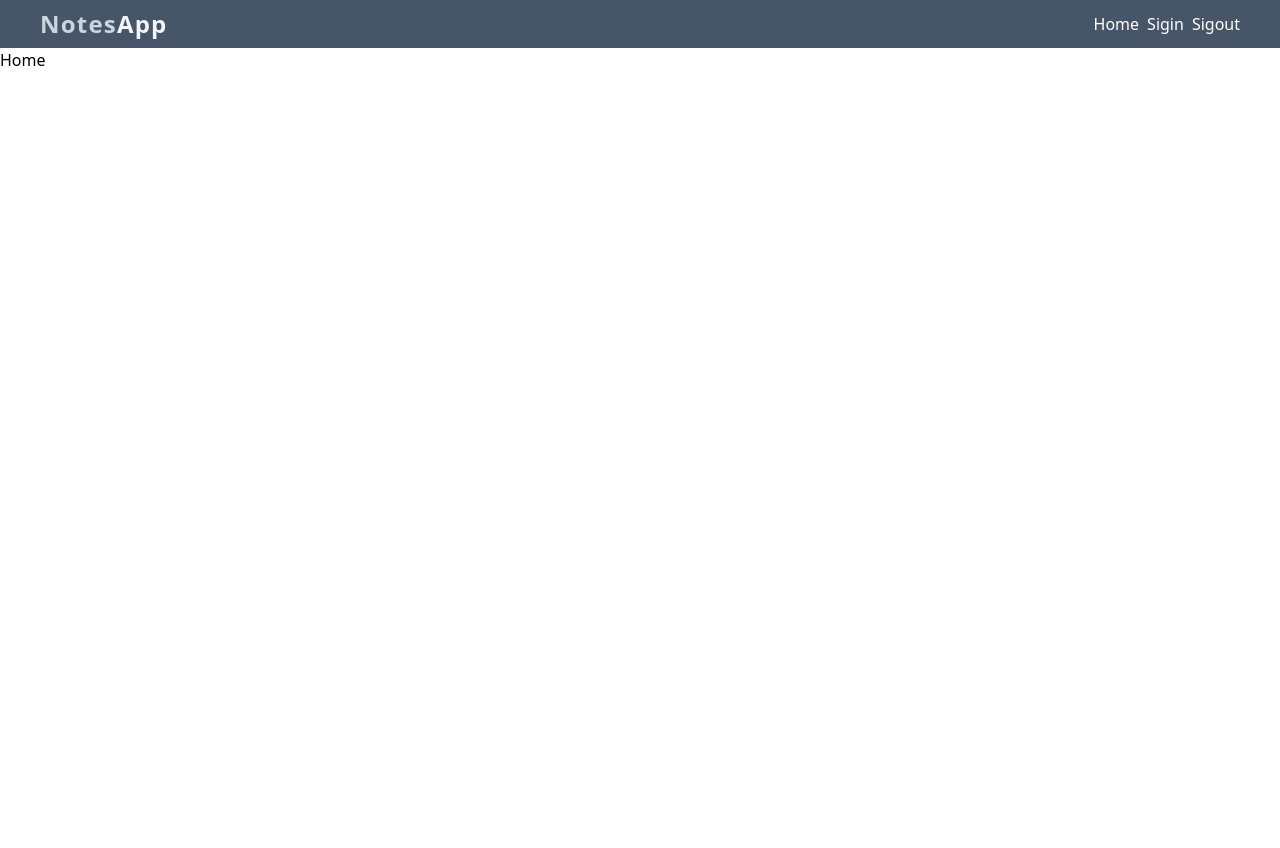
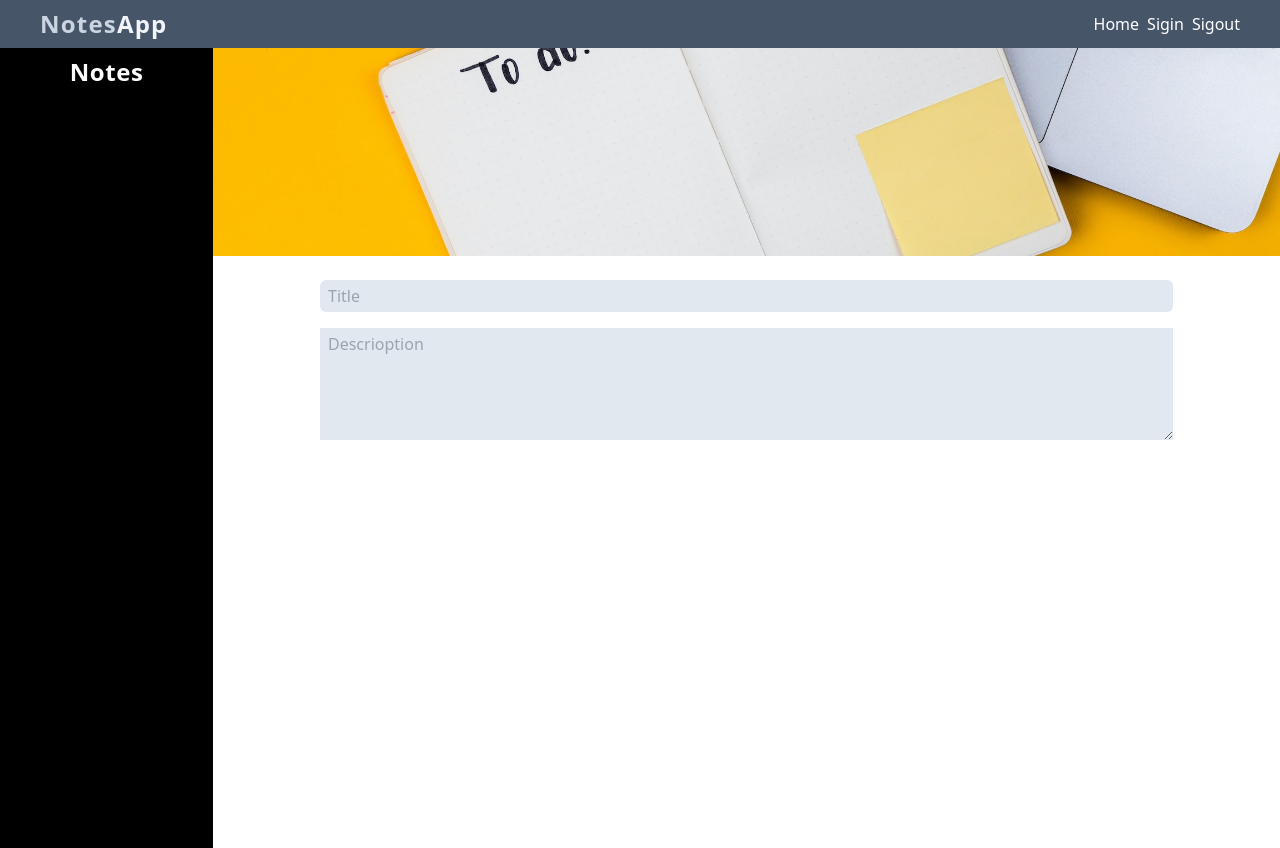
Before and after one commit to Faiz510/note_taking_app, a React (Vite) app in the folder client/: page / in a window 1280 px wide. Before the commit the page ends 800 px from the top, so only its background shows below. Built offline with nearby package versions, Linux system fonts and the light colour scheme.

Commit message:
Home page is done with all section displayed on home

```diff
--- a/client/src/App.jsx
+++ b/client/src/App.jsx
@@ -14,7 +14,7 @@ const App = () => {
           <Route path="" element={<Home />}></Route>
           <Route path="/welcome" element={<Welcome />}></Route>
           <Route path="/signin" element={<Sigin />}></Route>
-          <Route path="/signin" element={<Signout />}></Route>
+          <Route path="/signout" element={<Signout />}></Route>
         </Route>
       </Routes>
     </BrowserRouter>
--- a/client/src/components/Pages/Home.jsx
+++ b/client/src/components/Pages/Home.jsx
@@ -1,7 +1,16 @@
 import React from "react";
+import SidebarProject from "../layout/SidebarProject";
+import AddProjectSection from "../layout/AddProjectSection";
+import CreateNoteSections from "../layout/CreateNoteSections";
 
 const Home = () => {
-  return <div>Home</div>;
+  return (
+    <main className="flex">
+      <SidebarProject />
+      <CreateNoteSections />
+      {/* <AddProjectSection /> */}
+    </main>
+  );
 };
 
 export default Home;
--- /dev/null
+++ b/client/src/components/layout/AddProjectSection.jsx
@@ -0,0 +1,22 @@
+import React from "react";
+import NotesImg from "../../assets/createNote.jpg";
+
+const AddProjectSection = () => {
+  return (
+    <section>
+      <img src={NotesImg} className="w-[100vw] h-52 object-cover" />
+
+      <div className="flex justify-center flex-col text-center h-40">
+        <h3 className="text-2xl font-bold tracking-wide">
+          Create Note your notes
+        </h3>
+        <button className="bg-slate-600 w-40 text-white px-4 mx-auto py-1 border-none font-medium mt-4">
+          {" "}
+          Create Note{" "}
+        </button>
+      </div>
+    </section>
+  );
+};
+
+export default AddProjectSection;
--- /dev/null
+++ b/client/src/components/layout/CreateNoteSections.jsx
@@ -0,0 +1,24 @@
+import React from "react";
+import NotesImg from "../../assets/createNote.jpg";
+import Input from "./Input";
+const CreateNoteSections = () => {
+  return (
+    <section>
+      <img src={NotesImg} className="w-[100vw] h-52 object-cover" />
+      {/* <form className="flex justify-center items-center h-52 flex-col"> */}
+      {/* <div className="flex gap-2 items-center">
+          <label className="font-semibold">Title :</label>
+          <input type="text" className="bg-slate-300" />
+        </div> */}
+
+      {/* <Input label={"Title"} />
+
+        <Input label={"Note"} textarea /> */}
+      {/* </form> */}
+
+      <Input />
+    </section>
+  );
+};
+
+export default CreateNoteSections;
--- /dev/null
+++ b/client/src/components/layout/Input.jsx
@@ -0,0 +1,21 @@
+import React from "react";
+
+const Input = () => {
+  return (
+    <form className="flex justify-center items-center h-52 flex-col gap-4">
+      <input
+        type="text"
+        className="bg-slate-200 w-[80%] focus:outline-none rounded-md py-1 px-2"
+        placeholder="Title"
+      />
+
+      <textarea
+        rows="12"
+        placeholder="Descrioption"
+        className="bg-slate-200 w-[80%] h-28 focus:outline-none px-2 py-1"
+      ></textarea>
+    </form>
+  );
+};
+
+export default Input;
--- /dev/null
+++ b/client/src/components/layout/SidebarProject.jsx
@@ -0,0 +1,13 @@
+import React from "react";
+
+const SidebarProject = () => {
+  return (
+    <section className="w-[30vw] bg-black h-screen md:w-[20vw]">
+      <h3 className="text-white text-center py-2 font-semibold tracking-wide text-2xl">
+        Notes
+      </h3>
+    </section>
+  );
+};
+
+export default SidebarProject;
```
Also changed, not shown: client/src/assets/createNote.jpg (added).
